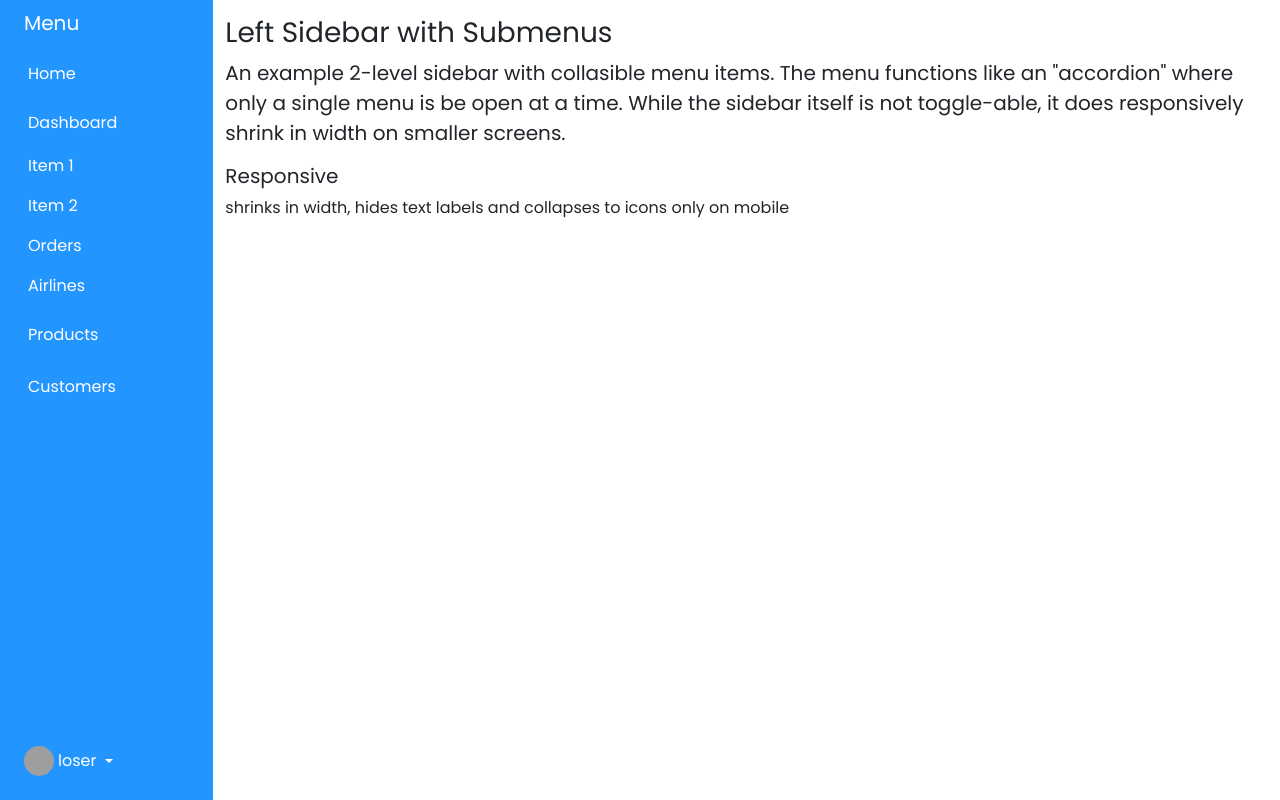
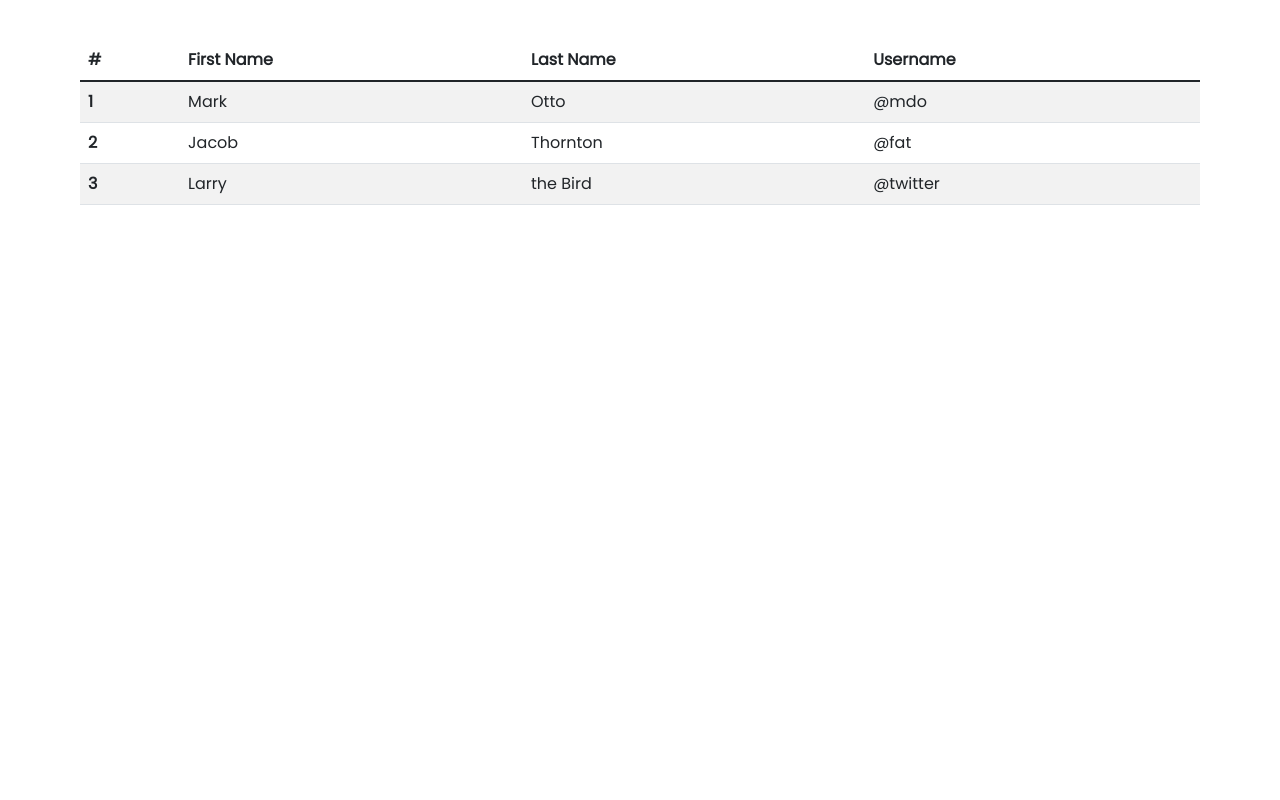
Before and after one commit to Infinite-Bug/ankasa-admin, a React (Create React App) app: page / in a window 1280 px wide. Built offline with nearby package versions, Linux system fonts and the light colour scheme; grey boxes are pictures that could not be loaded.

Commit message:
Update starter table for CRUD Products/Tickets

```diff
--- a/src/assets/styles/utility.css
+++ b/src/assets/styles/utility.css
@@ -4,6 +4,6 @@
   font-family: 'Poppins', sans-serif !important;
 }
 
-a:hover {
+a:hover, .menu-link:hover {
   font-weight: bold;
 }
--- a/src/assets/styles/utility.js
+++ b/src/assets/styles/utility.js
@@ -1,10 +1,7 @@
 const style = {
-  sidebarColor: {
-    backgroundColor: '#2395FF'
-  },
-  white: {
-    color: '#FFFFFF'
-  }
+    tableMargin: {
+      margin: '40px 80px'
+    }
 }
 
 export default style;
--- a/src/pages/Landing.jsx
+++ b/src/pages/Landing.jsx
@@ -1,103 +1,71 @@
 import React from "react";
-import { Row, Col } from 'reactstrap';
+import { Table } from 'reactstrap';
 import style from '../assets/styles/utility';
 import '../assets/styles/utility.css';
 
 export default function Landing() {
-  return <div>
-    <div class="container-fluid">
-        <div class="row flex-nowrap">
-            <div class="col-auto col-md-3 col-xl-2 px-sm-2 px-0" style={style.sidebarColor}>
-                <div class="d-flex flex-column align-items-center align-items-sm-start px-3 pt-2 text-white min-vh-100">
-                    <a href="/" class="d-flex align-items-center pb-3 mb-md-0 me-md-auto text-white text-decoration-none">
-                        <span class="fs-5 d-none d-sm-inline">Menu</span>
-                    </a>
-                    <ul class="nav nav-pills flex-column mb-sm-auto mb-0 align-items-center align-items-sm-start" id="menu">
-                        <li class="nav-item">
-                            <a href="#" class="nav-link align-middle px-0">
-                                <span class="ms-1 d-none d-sm-inline text-white">Home</span>
-                            </a>
-                        </li>
-                        <li>
-                            <a href="#submenu1" data-bs-toggle="collapse" class="nav-link px-0 align-middle">
-                                <i class="fs-4 bi-speedometer2"></i> <span class="ms-1 d-none d-sm-inline text-white">Dashboard</span> </a>
-                            <ul class="collapse show nav flex-column ms-1" id="submenu1" data-bs-parent="#menu">
-                                <li class="w-100">
-                                    <a href="#" class="nav-link px-0"> <span class="d-none d-sm-inline text-white">Item 1</span></a>
-                                </li>
-                                <li>
-                                    <a href="#" class="nav-link px-0"> <span class="d-none d-sm-inline text-white">Item 2</span></a>
-                                </li>
-                            </ul>
-                        </li>
-                        <li>
-                            <a href="#" class="nav-link px-0 align-middle">
-                                <span class="ms-1 d-none d-sm-inline text-white">Orders</span>
-                            </a>
-                        </li>
-                        <li>
-                            <a href="#submenu2" data-bs-toggle="collapse" class="nav-link px-0 align-middle ">
-                                <span class="ms-1 d-none d-sm-inline text-white">Airlines</span></a>
-                            <ul class="collapse nav flex-column ms-1" id="submenu2" data-bs-parent="#menu">
-                                <li class="w-100">
-                                    <a href="#" class="nav-link px-0"> <span class="d-none d-sm-inline text-white">Item 1</span></a>
-                                </li>
-                                <li>
-                                    <a href="#" class="nav-link px-0"> <span class="d-none d-sm-inline text-white">Item 2</span></a>
-                                </li>
-                            </ul>
-                        </li>
-                        <li>
-                            <a href="#submenu3" data-bs-toggle="collapse" class="nav-link px-0 align-middle">
-                                <i class="fs-4 bi-grid"></i> <span class="ms-1 d-none d-sm-inline text-white">Products</span> </a>
-                                <ul class="collapse nav flex-column ms-1" id="submenu3" data-bs-parent="#menu">
-                                <li class="w-100">
-                                    <a href="#" class="nav-link px-0"> <span class="d-none d-sm-inline text-white">Product 1</span></a>
-                                </li>
-                                <li>
-                                    <a href="#" class="nav-link px-0"> <span class="d-none d-sm-inline text-white">Product 2</span></a>
-                                </li>
-                                <li>
-                                    <a href="#" class="nav-link px-0"> <span class="d-none d-sm-inline text-white">Product 3</span></a>
-                                </li>
-                                <li>
-                                    <a href="#" class="nav-link px-0"> <span class="d-none d-sm-inline text-white">Product 4</span></a>
-                                </li>
-                            </ul>
-                        </li>
-                        <li>
-                            <a href="#" class="nav-link px-0 align-middle">
-                                <i class="fs-4 bi-people"></i> <span class="ms-1 d-none d-sm-inline text-white">Customers</span> </a>
-                        </li>
-                    </ul>
-                    <hr />
-                    <div class="dropdown pb-4">
-                        <a href="#" class="d-flex align-items-center text-white text-decoration-none dropdown-toggle" id="dropdownUser1" data-bs-toggle="dropdown" aria-expanded="false">
-                            <img src="https://github.com/mdo.png" alt="hugenerd" width="30" height="30" class="rounded-circle" />
-                            <span class="d-none d-sm-inline mx-1">loser</span>
-                        </a>
-                        <ul class="dropdown-menu dropdown-menu-dark text-small shadow" aria-labelledby="dropdownUser1">
-                            <li><a class="dropdown-item" href="#">New project...</a></li>
-                            <li><a class="dropdown-item" href="#">Settings</a></li>
-                            <li><a class="dropdown-item" href="#">Profile</a></li>
-                            <li>
-                                <hr class="dropdown-divider" />
-                            </li>
-                            <li><a class="dropdown-item" href="#">Sign out</a></li>
-                        </ul>
-                    </div>
-                </div>
-            </div>
-            <div class="col py-3">
-                <h3>Left Sidebar with Submenus</h3>
-                <p class="lead">
-                    An example 2-level sidebar with collasible menu items. The menu functions like an "accordion" where only a single
-                    menu is be open at a time. While the sidebar itself is not toggle-able, it does responsively shrink in width on smaller screens.</p>
-                <ul class="list-unstyled">
-                    <li><h5>Responsive</h5> shrinks in width, hides text labels and collapses to icons only on mobile</li>
-                </ul>
-            </div>
-        </div>
-    </div>
+  return <div style={style.tableMargin}>
+    <Table striped>
+      <thead>
+        <tr>
+          <th>
+            #
+          </th>
+          <th>
+            First Name
+          </th>
+          <th>
+            Last Name
+          </th>
+          <th>
+            Username
+          </th>
+        </tr>
+      </thead>
+      <tbody>
+        <tr>
+          <th scope="row">
+            1
+          </th>
+          <td>
+            Mark
+          </td>
+          <td>
+            Otto
+          </td>
+          <td>
+            @mdo
+          </td>
+        </tr>
+        <tr>
+          <th scope="row">
+            2
+          </th>
+          <td>
+            Jacob
+          </td>
+          <td>
+            Thornton
+          </td>
+          <td>
+            @fat
+          </td>
+        </tr>
+        <tr>
+          <th scope="row">
+            3
+          </th>
+          <td>
+            Larry
+          </td>
+          <td>
+            the Bird
+          </td>
+          <td>
+            @twitter
+          </td>
+        </tr>
+      </tbody>
+    </Table>
   </div>;
 }
```
